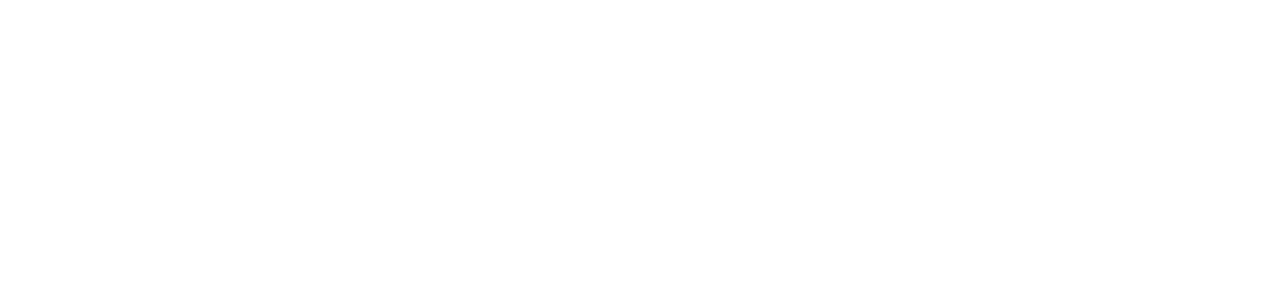
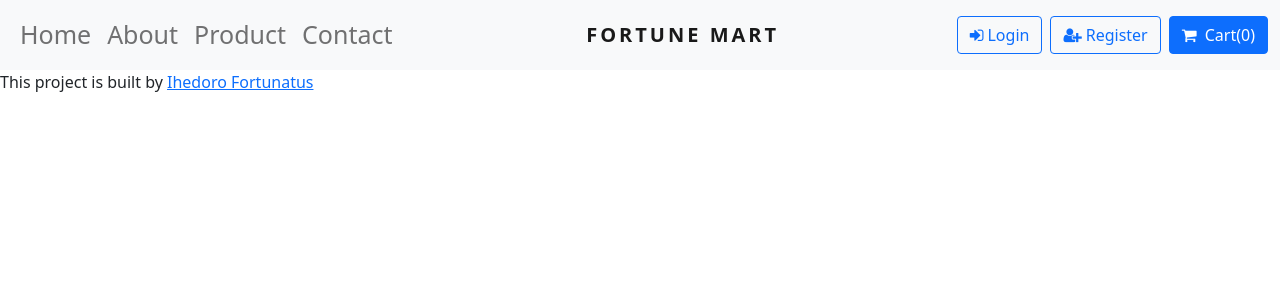
Before and after one commit to fortuneonyeka/E-commerce-shop, a React (Create React App) app: page /cart in a window 1280 px wide. Before the commit this address had no page. Shown: the top 300 px of the page. Built offline with nearby package versions, Linux system fonts and the light colour scheme.

Commit message:
create cart button and link

```diff
--- a/src/Components/buttons/CartBtn.jsx
+++ b/src/Components/buttons/CartBtn.jsx
@@ -1,14 +1,14 @@
-// import React from 'react'
-// import { NavLink } from "react-router-dom"
+import React from 'react'
+import { NavLink } from "react-router-dom"
 
-// const CartBtn = () => {
-//   return (
-//     <>
-//     <NavLink to="/cart" className="btn btn-outline-primary ms-2">
-//       <span className="fa fa-shopping-cart me-1"></span> Cart(0)
-//     </NavLink>
-//     </>
-//   )
-// }
+const CartBtn = () => {
+  return (
+    <>
+    <NavLink to="/cart" className="btn btn-outline-primary ms-2">
+      <span className="fa fa-shopping-cart me-1"></span> Cart(0)
+    </NavLink>
+    </>
+  )
+}
 
-// export default CartBtn
+export default CartBtn
```
